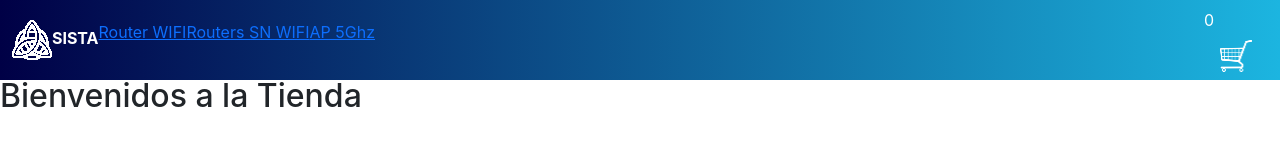
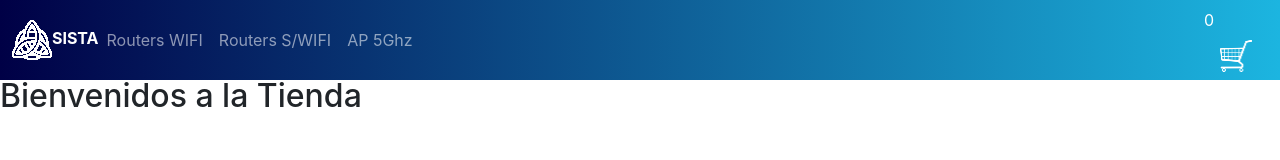
Before and after one commit to Pancho-uy/sista-react, a React (Create React App) app: page / in a window 1280 px wide. Shown: the top 160 px of the page. Built offline with nearby package versions, Linux system fonts and the light colour scheme.

Commit message:
NAVBAR con categorias

```diff
--- a/src/components/NavBar.jsx
+++ b/src/components/NavBar.jsx
@@ -18,14 +18,9 @@ export default function NavBar() {
                 <Link to="/">
                   <img src={logo} alt="logo"/></Link><strong style={{color : "white"}}>SISTA</strong>
               </li>
-{/*               <MenuItem titulo="Artículos" destino ="/#"/>
-              <MenuItem titulo="Ofertas" destino ="/#"/>
-              <MenuItem titulo="F.A.Q." destino ="/#"/>
-              <MenuItem titulo="Contacto" destino ="/#"/>
-              <MenuItem titulo="Login" destino ="/#"/> */}
-              <NavLink to = "/categoria/RoutersWIFI"> Router WIFI </NavLink>
-              <NavLink to = "/categoria/Routers">Routers SN WIFI </NavLink>
-              <NavLink to ="/categoria/AP5Ghz">AP 5Ghz</NavLink>
+              <MenuItem titulo="Routers WIFI" destino ="/categoria/RoutersWIFI"/>
+              <MenuItem titulo="Routers S/WIFI" destino ="/categoria/Routers"/>
+              <MenuItem titulo="AP 5Ghz" destino ="/categoria/AP5Ghz"/>
             </ul>
           </section>
           <section>
```
